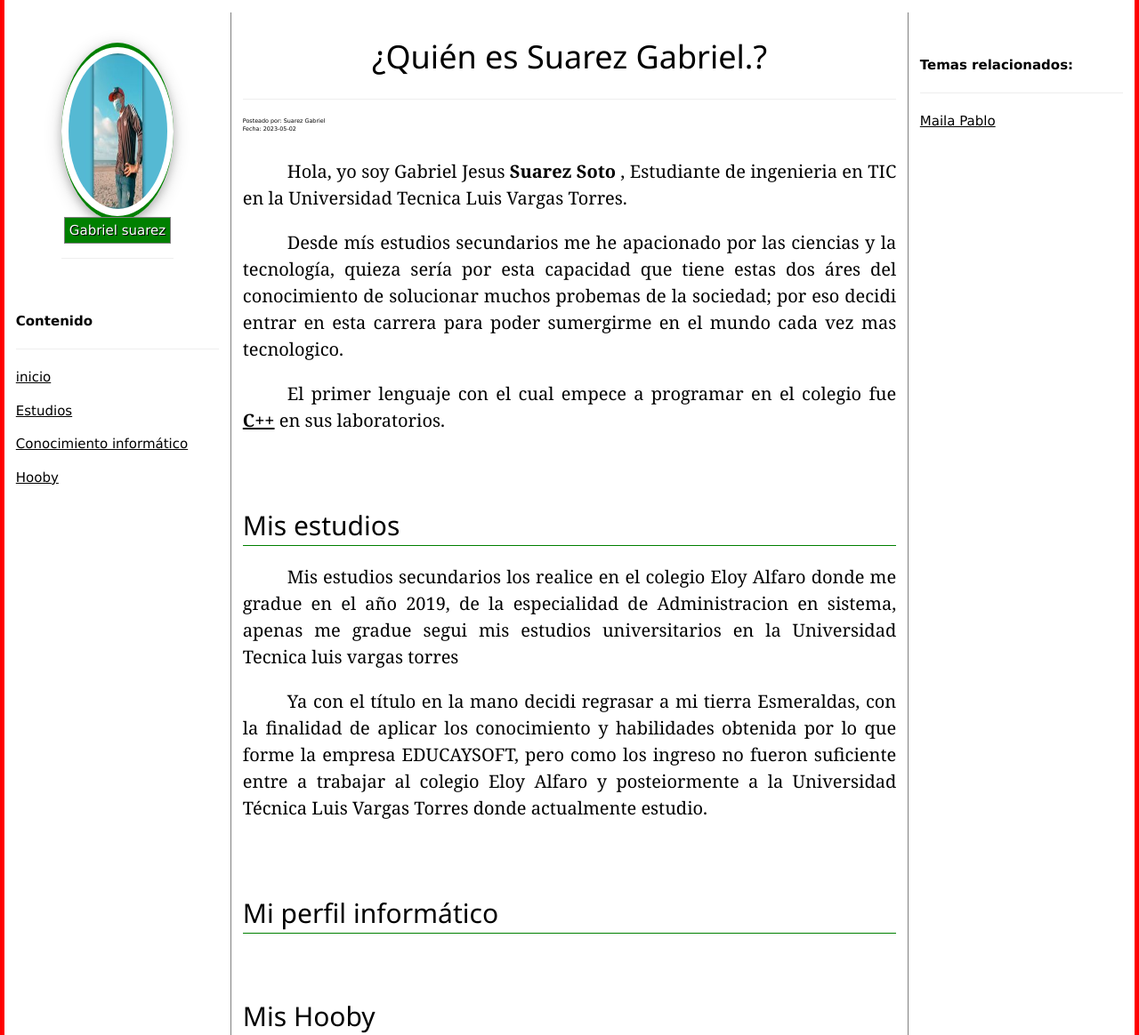
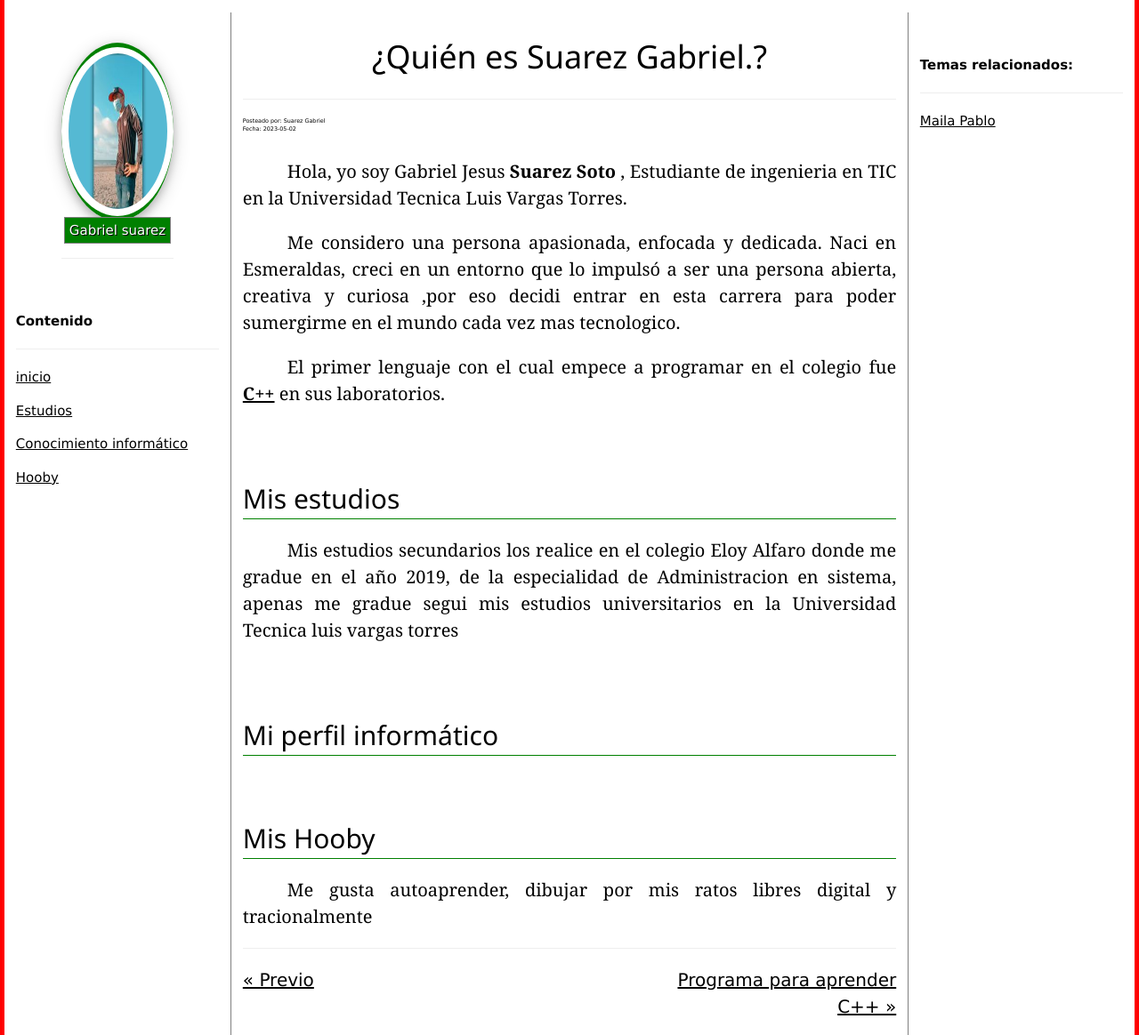
Before and after one commit to efegabo/SuarezGabriel, a PHP site: page / in a window 1280 px wide. Shown: the part 51-1215 px from the top of the page at 89% size. Run offline with PHP 8.4, Linux system fonts and the light colour scheme.

Commit message:
Update marco-central.php

```diff
--- a/marco-central.php
+++ b/marco-central.php
@@ -15,7 +15,7 @@
   <div style="width: 100%; height:100%;" >
            <div  style="text-align:justify; font-size: 20px;">
                    <p class="eys-parrafo">Hola, yo soy  Gabriel Jesus <b> Suarez Soto </b>, Estudiante de ingenieria en TIC en la Universidad Tecnica Luis Vargas Torres. </p>
-                   <p class="eys-parrafo">Desde mís estudios secundarios me he apacionado por las ciencias y la tecnología, quieza sería  por esta capacidad que tiene estas dos áres del conocimiento de solucionar muchos probemas de la sociedad; por eso decidi entrar en esta carrera para poder sumergirme en el mundo cada vez mas tecnologico. </p>
+                   <p class="eys-parrafo">Me considero una persona apasionada, enfocada y dedicada. Naci en Esmeraldas, creci en un entorno que lo impulsó a ser una persona abierta, creativa y curiosa ,por eso decidi entrar en esta carrera para poder sumergirme en el mundo cada vez mas tecnologico. </p>
 <p class="eys-parrafo"> El primer lenguaje con el cual empece a programar  en el colegio fue  <b><a href="https://es.wikipedia.org/wiki/C%2B%2B">C++</a></b> en sus laboratorios.</p>
 
    <div id="blog-seccion2"  style="height: 50px;"></div>
@@ -24,8 +24,10 @@
 
 
 
-                   <p class="eys-parrafo">Mis estudios secundarios los realice en el colegio Eloy Alfaro  donde me gradue en el año 2019, de la especialidad de Administracion en sistema, apenas me gradue segui mis estudios universitarios en la Universidad Tecnica luis vargas torres</p>
-                   <p class="eys-parrafo">Ya con el título en la mano decidi regrasar a mi tierra Esmeraldas, con la finalidad de aplicar los conocimiento y habilidades obtenida por lo que forme la empresa EDUCAYSOFT, pero como los ingreso no fueron suficiente entre a trabajar al colegio Eloy Alfaro y posteiormente a la Universidad Técnica Luis Vargas Torres donde actualmente estudio.</p>
+                   <p class="eys-parrafo">Mis estudios secundarios los realice en el colegio Eloy Alfaro  donde me gradue en el año 2019, de la especialidad de Administracion en sistema, apenas me gradue segui mis estudios universitarios en la Universidad Tecnica luis vargas torres
+
+              </p>
+
 
    <div id="blog-seccion3"  style="height: 50px;"></div>
 
```
